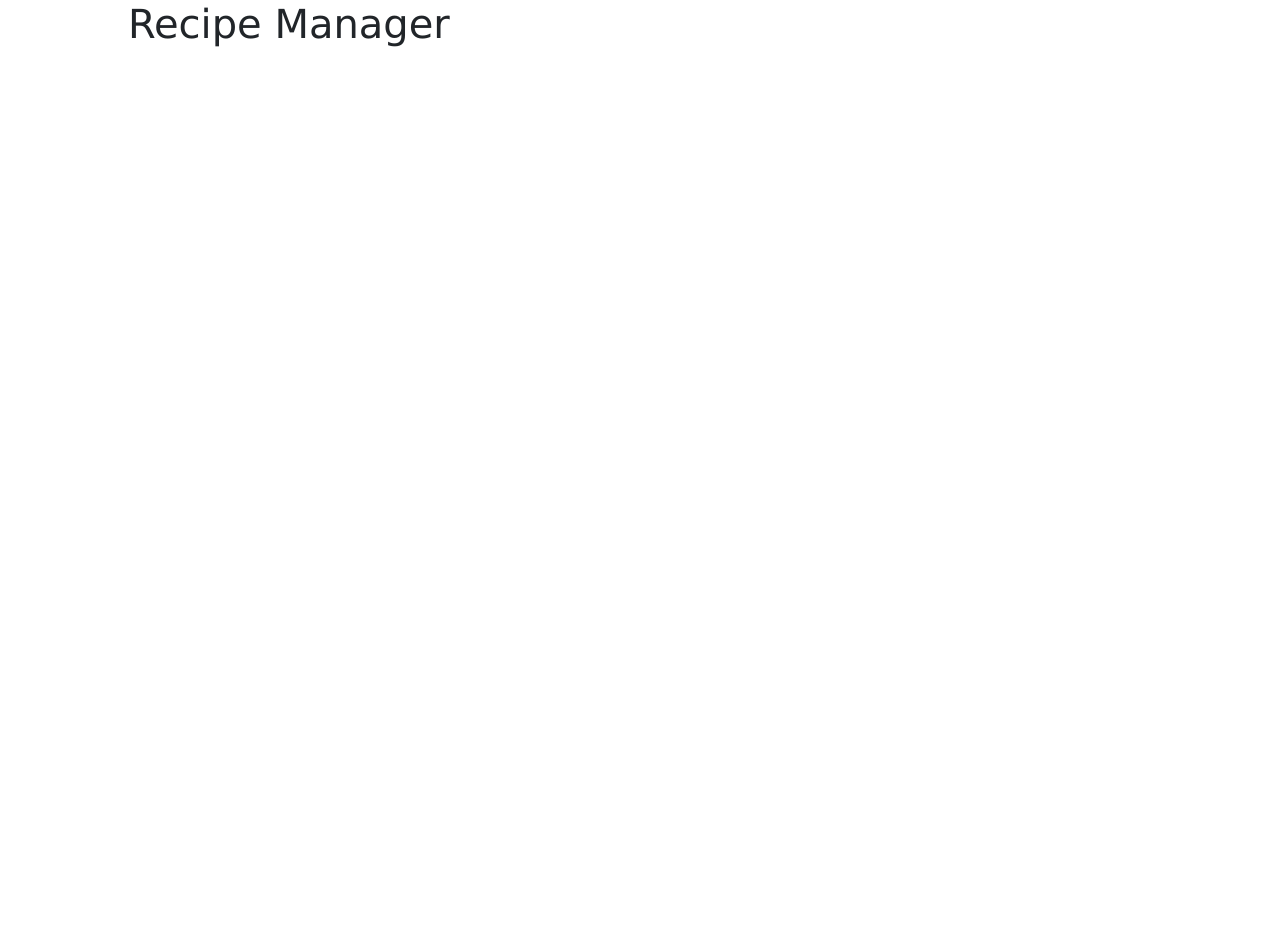
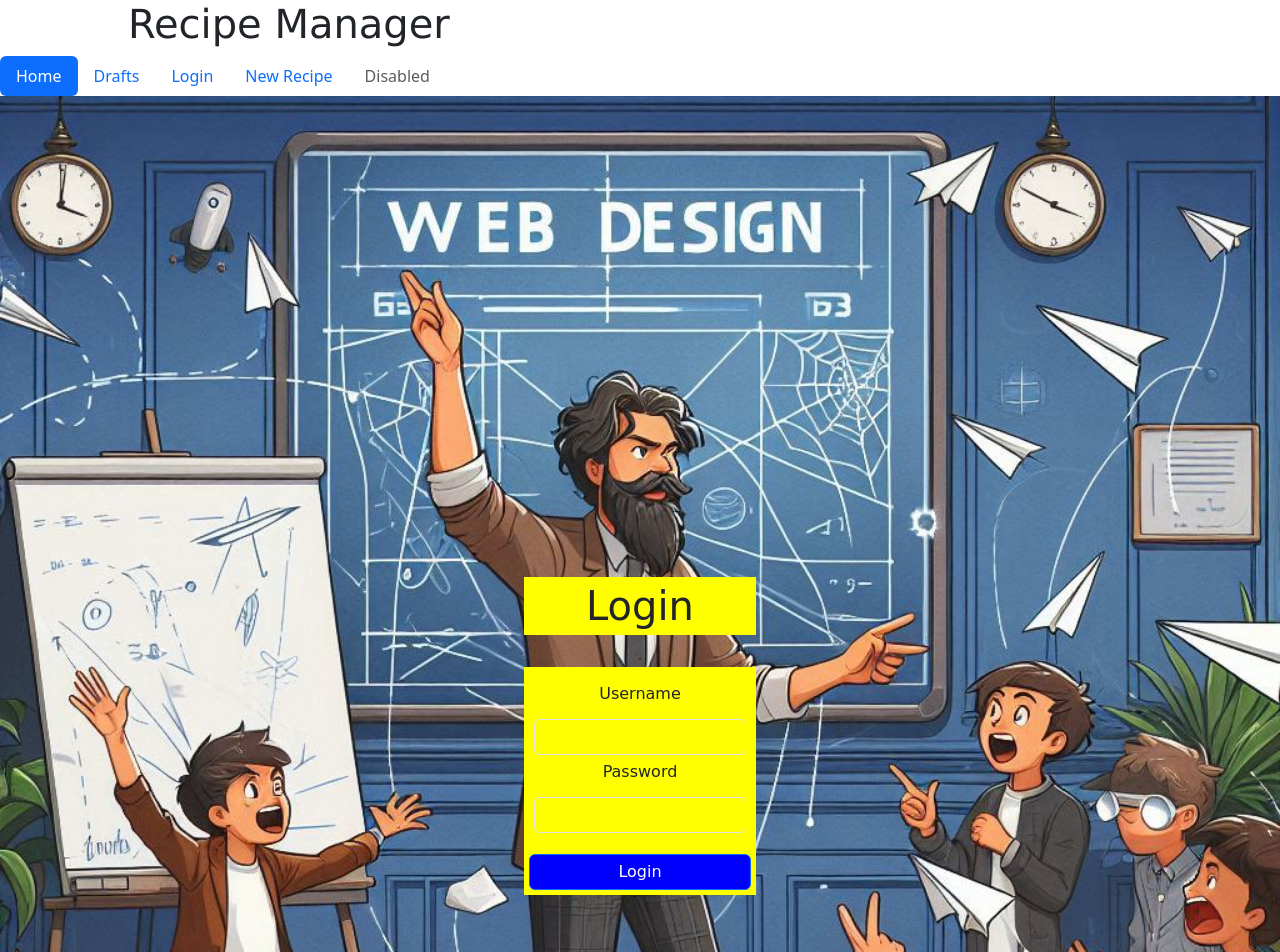
Before and after one commit to bodonnell-DePaul/csc360_week3, a React (Create React App) app: page /login in a window 1280 px wide. Shown: the top 952 px of the page. Before the commit the page ends 800 px from the top, so only its background shows below. Built offline with nearby package versions, Linux system fonts and the light colour scheme; no server answers.

Commit message:
multiple pages + authentication

```diff
--- a/package.json
+++ b/package.json
@@ -10,6 +10,7 @@
     "react": "^18.2.0",
     "react-bootstrap": "^2.10.2",
     "react-dom": "^18.2.0",
+    "react-router-dom": "^6.23.1",
     "react-scripts": "5.0.1",
     "web-vitals": "^2.1.4"
   },
--- a/src/App.js
+++ b/src/App.js
@@ -1,24 +1,24 @@
 import logo from './logo.svg';
 import './App.css';
+import { BrowserRouter as Router, Route, Routes } from 'react-router-dom';
+import Drafts from './Drafts';
+import CardDisplay from './CardDisplay';
+import Navigation from './Navigation';
+import Login from './Login';
+import NewItem from './NewItem';
+
 
 function App() {
   return (
-    <div className="App">
-      <header className="App-header">
-        <img src={logo} className="App-logo" alt="logo" />
-        <p>
-          Edit <code>src/App.js</code> and save to reload.
-        </p>
-        <a
-          className="App-link"
-          href="https://reactjs.org"
-          target="_blank"
-          rel="noopener noreferrer"
-        >
-          Learn React
-        </a>
-      </header>
-    </div>
+    <Router>
+      <Navigation/>
+      <Routes>
+        <Route path="/" element={<CardDisplay/>} />
+        <Route path="/drafts" element={<Drafts/>} />
+        <Route path="/login" element={<Login/>} />
+        <Route path="/newItem" element={<NewItem/>} />
+      </Routes>
+    </Router>
   );
 }
 
--- a/src/CardDisplay.js
+++ b/src/CardDisplay.js
@@ -4,8 +4,6 @@ import './index.css';
 import RecipeTitle from './RecipeTitle';
 import IngredientList from './IngredientList';
 import {api_recipes} from './Common';
-//import {toggleVisibility} from './Common';
-//import {togglePrepared} from './Common';
 import PreperationSteps from './PreperationSteps';
 import Button from 'react-bootstrap/Button';
 import Card from 'react-bootstrap/Card';
@@ -78,15 +76,8 @@ function CardDisplay(){
             if(recipeIngredients[i].recipeTitle === title){
                 recipeIngredients[index].prepared = !recipeIngredients[index].prepared
                 setIngredients(recipeIngredients);
-                //setTrigger(trigger + 1);
+                setTrigger(trigger + 1);
 
-                // for(let j = 0; j < recipeIngredients.ingredients.length; j++){
-                //     if (j === index) {
-                //         recipes[i].ingredients[index].prepared = !recipes[i].ingredients[index].prepared
-                //         setRecipe(recipes);
-                //         setTrigger(trigger + 1);
-                //     }
-                // }
             }
         }
     }
--- /dev/null
+++ b/src/Drafts.js
@@ -0,0 +1,25 @@
+import logo from './logo.svg';
+import './App.css';
+
+function Drafts() {
+  return (
+    <div className="App">
+      <header className="App-header">
+        <img src={logo} className="App-logo" alt="logo" />
+        <p>
+          Edit <code>src/Drafts.js</code> and save to reload.
+        </p>
+        <a
+          className="App-link"
+          href="https://reactjs.org"
+          target="_blank"
+          rel="noopener noreferrer"
+        >
+          Learn React - This is the Drafts page
+        </a>
+      </header>
+    </div>
+  );
+}
+
+export default Drafts;
--- /dev/null
+++ b/src/Login.css
@@ -0,0 +1,29 @@
+.hero {
+    position: relative;
+    width: 100%;
+    height: auto;
+}
+.hero img {
+    width: 100%;
+    height: auto;
+}
+.hero-content {
+    position: absolute;
+    top: 50%;
+    left: 50%;
+    transform: translate(-50%, -50%);
+    text-align: center;
+    font-family: 'Comic Sans MS', cursive, sans-serif;
+}
+.hero-content * {
+    background-color: yellow;
+    padding: 5px;
+}
+
+.hero-content button {
+    background-color: blue;
+}
+.hero-content input[type="submit"]:hover {
+    background-color: #ddd;
+    color: black;
+}
--- /dev/null
+++ b/src/Login.js
@@ -0,0 +1,52 @@
+import logo from './hero.png';
+import './Login.css';
+import {Form, Button, FormGroup} from "react-bootstrap";
+
+
+function Authenticate(e){
+    fetch('http://127.0.0.1:5172/Login',{
+        method: "POST",
+        headers: {
+            "Content-type" : "application/json",
+            "Authorization": "Basic " + btoa(e.target.elements.username.value + ":" + e.target.elements.password.value)
+
+        },
+        body: JSON.stringify({
+            title: e.target.elements.title.value,
+            description: e.target.elements.description.value,
+            imageUrl: e.target.elements.imageUrl.value
+        })
+        })
+        .then(response => response.text())
+        .then(data => {
+            console.log(data);
+    })
+}
+
+function Login() {
+  return (
+    <div className="hero">
+        <img src={logo} alt="Hero Image" />
+        <div className="hero-content">
+            <h1>Login</h1>.
+            <Form onSubmit={(e) =>{
+                e.preventDefault();
+                Authenticate(e);
+                e.target.reset();
+            }}>
+                <FormGroup className='mb-3'>
+                    <Form.Label>Username</Form.Label>
+                    <Form.Control type="text" name="username" required/>
+
+                    <Form.Label>Password</Form.Label>
+                    <Form.Control type="password" name="password" required/>
+                </FormGroup>
+                <Button variant='primary' type="submit" className="w-100">Login</Button>
+            </Form>
+        </div>
+
+    </div>
+  );
+}
+
+export default Login;
--- /dev/null
+++ b/src/Navigation.js
@@ -0,0 +1,26 @@
+import Nav from 'react-bootstrap/Nav'
+
+function Navigation() {
+    return(
+        <Nav variant="pills" defaultActiveKey="/">
+        <Nav.Item>
+          <Nav.Link href="/">Home</Nav.Link>
+        </Nav.Item>
+        <Nav.Item>
+          <Nav.Link eventKey="drafts" href="/drafts">Drafts</Nav.Link>
+        </Nav.Item>
+        <Nav.Item>
+          <Nav.Link eventKey="login" href="/login">Login</Nav.Link>
+        </Nav.Item>
+        <Nav.Item>
+          <Nav.Link eventKey="newItem" href="/newItem">New Recipe</Nav.Link>
+        </Nav.Item>
+        <Nav.Item>
+          <Nav.Link eventKey="disabled" disabled>
+            Disabled
+          </Nav.Link>
+        </Nav.Item>
+      </Nav>
+    );
+}
+export default Navigation
--- /dev/null
+++ b/src/NewItem.js
@@ -0,0 +1,46 @@
+
+import { Button, Form } from 'react-bootstrap';
+
+function RecipeSubmit(e) {
+
+    fetch('http://127.0.0.1:5172/recipeTitles',{
+    method: "POST",
+    headers: {
+        "Content-type" : "application/json",
+        "Authorization": "Basic " + btoa("brian:password")
+    },
+    body: JSON.stringify({
+        title: e.target.elements.title.value,
+        description: e.target.elements.description.value,
+        imageUrl: e.target.elements.imageUrl.value
+    })
+    })
+    .then(response => response.text())
+    .then(data => {
+        console.log(data);
+})
+}
+
+function NewItem() {
+  return (
+    <Form onSubmit={(e) => {
+        e.preventDefault();
+        RecipeSubmit(e);
+        e.target.reset();
+    }}>
+        <Form.Group>
+            <Form.Label>Recipe Name</Form.Label>
+            <Form.Control type="text" name="title" required/>
+
+            <Form.Label>Recipe Description</Form.Label>
+            <Form.Control type="textarea" name="description" rows={3} required/>
+
+            <Form.Label>Recipe Image URL</Form.Label>
+            <Form.Control type="text" name="imageUrl" required />
+        </Form.Group>
+        <Button variant='primary' type="submit" className="w-100">Submit</Button>
+    </Form>
+  );
+}
+
+export default NewItem;
--- a/src/index.js
+++ b/src/index.js
@@ -3,16 +3,18 @@ import ReactDOM from 'react-dom/client';
 import './index.css';
 //import App from './App';
 import RecipeManager from './RecipeManager';
-import CardDisplay from './CardDisplay';
+// import CardDisplay from './CardDisplay';
 import reportWebVitals from './reportWebVitals';
 import 'bootstrap/dist/css/bootstrap.min.css';
+import App from './App';
 
 const root = ReactDOM.createRoot(document.getElementById('app'));
 root.render(
   <React.StrictMode>
+
     <RecipeManager />
-    <CardDisplay />
-    </React.StrictMode>
+    <App />
+  </React.StrictMode>
 );
 
 // If you want to start measuring performance in your app, pass a function
```
Also changed, not shown: src/hero.png (added), 1 other file (tests, documents, lock files or other folders).
